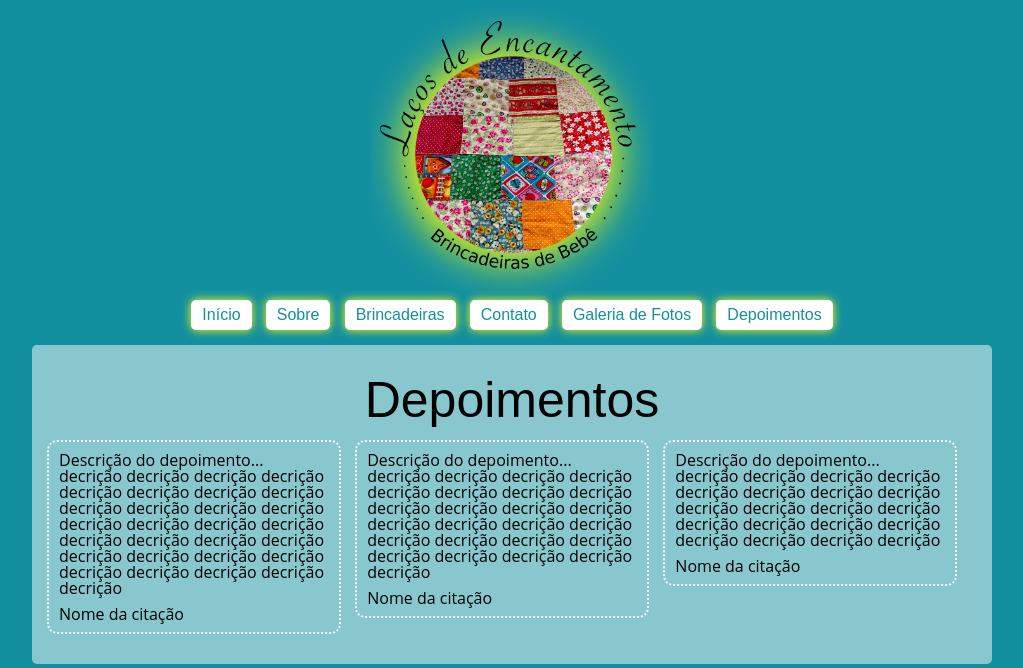
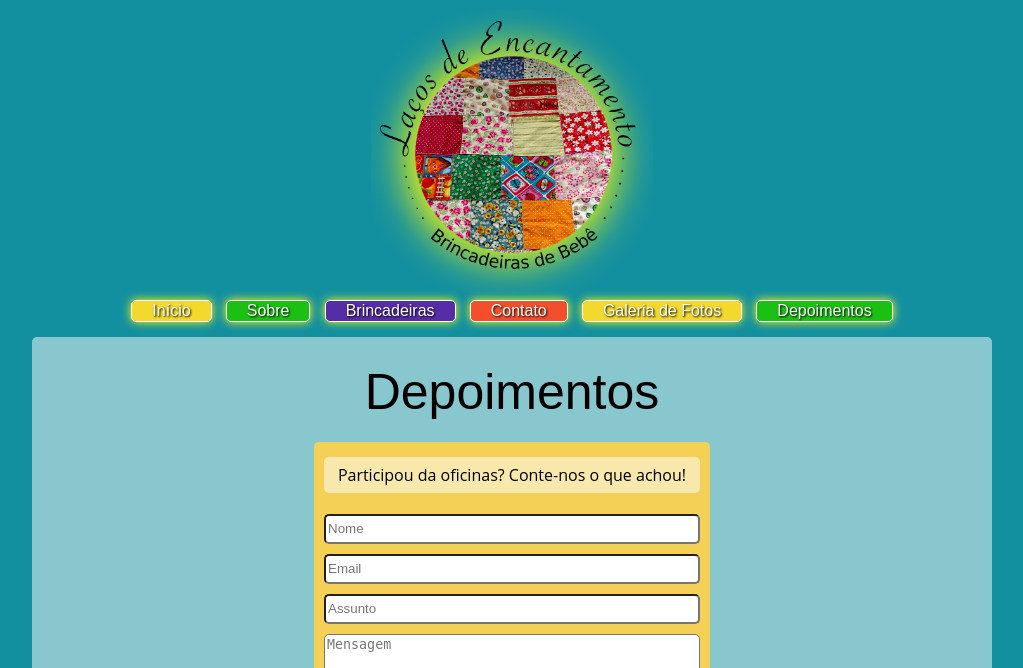
Before and after one commit to franklindeoliveira/lacosdeencantamento, a PHP site: page /depoimentos.php in a window 1280 px wide. Shown: the top 668 px of the page, without its empty margins (128-1151 px from the left). Run offline with PHP 8.4, Linux system fonts and the light colour scheme; grey boxes are pictures that could not be loaded.

Commit message:
menu: cores, espacamentos, depoimentos

```diff
--- a/cabecalho.php
+++ b/cabecalho.php
@@ -2,12 +2,12 @@
     <h1><img class="logo logoHeader" src="img/logo.png" alt="Laços de Encantamento - Brincadeiras de Bebê"></h1>
     <nav class="menu-opcoes">
         <ul>
-            <li><a href="index.php"><button>Início</button></a></li>
-            <li><a href="sobre.php"><button>Sobre</button></a></li>
-            <li><a href="brincadeiras.php"><button>Brincadeiras</button></a></li>
-            <li><a href="contato.php"><button>Contato</button></a></li>
-            <li><a href="galeria.php"><button>Galeria de Fotos</button></a></li>
-            <li><a href="depoimentos.php"><button>Depoimentos</button></a></li>
+            <li><a href="index.php"><button class="amarelo">Início</button></a></li>
+            <li><a href="sobre.php"><button class="verde">Sobre</button></a></li>
+            <li><a href="brincadeiras.php"><button class="roxo">Brincadeiras</button></a></li>
+            <li><a href="contato.php"><button class="laranja">Contato</button></a></li>
+            <li><a href="galeria.php"><button class="amarelo">Galeria de Fotos</button></a></li>
+            <li><a href="depoimentos.php"><button class="verde">Depoimentos</button></a></li>
         </ul>
     </nav>
 </header>
--- a/css/estilos.css
+++ b/css/estilos.css
@@ -350,7 +350,7 @@ header {
     width: 50%;
 }
 
-.lista-email p, .redes-sociais p{
+.lista-email p, .redes-sociais p {
     margin-bottom: 15px;
 }
 
@@ -386,11 +386,29 @@ section.depoimentos blockcote p {
 }
 
 .menu-opcoes button {
-    background-color: #ffffff;
-    border: 5px solid #ffffff;
+    border: 1px solid #ffffff;
     border-radius: 5px;
     box-shadow: 0px 0px 10px #ffff00;
-    font-size: 50%;
+    font-size: 68%;
+    padding: 1px 6px;
+    color: #fff;
+    text-shadow: 1px 1px 2px #000;
+}
+
+.menu-opcoes button.verde {
+    background-color: #1BC012;
+}
+
+.menu-opcoes button.amarelo {
+    background-color: #F3D82D;
+}
+
+.menu-opcoes button.laranja {
+    background-color: #F34F2D;
+}
+
+.menu-opcoes button.roxo {
+    background-color: #552DA6;
 }
 
 .menu-opcoes li a {
@@ -408,6 +426,7 @@ header h1, header nav {
 
     .menu-opcoes button {
         font-size: 100%;
+        padding: 1px 20px;
     }
 }
 
--- a/depoimentos.php
+++ b/depoimentos.php
@@ -10,8 +10,22 @@
 <body>
     <?php include("cabecalho.php"); ?>
     <main>
-        <section class="depoimentos">
+        <section class="depoimentos contato">
             <h2>Depoimentos</h2>
+
+            <div class="lista-email">
+                <h3 class="transparente">Participou da oficinas? Conte-nos o que achou!</h3>
+                <form action="contatoEmail.php" method="post">
+                    <input name="assunto" type="hidden" id="assunto" value="Contato"><br />
+                    <input name="nome" placeholder="Nome" type="text"><br />
+                    <input name="email" placeholder="Email" type="email"><br />
+                    <input name="assuntoUsuario" placeholder="Assunto" type="text"><br />
+                    <textarea name="mensagemUsuario" placeholder="Mensagem"></textarea>
+
+                    <input type="submit" value="Enviar!">
+                </form>
+            </div>
+<!--
             <blockcote>
                 <p>Descrição do depoimento... decrição decrição decrição decrição decrição decrição decrição decrição decrição decrição decrição decrição decrição decrição decrição decrição decrição decrição decrição decrição decrição decrição decrição decrição decrição decrição decrição decrição decrição</p>
                 <cite>Nome da citação</cite>
@@ -24,6 +38,7 @@
                 <p>Descrição do depoimento... decrição decrição decrição decrição decrição decrição decrição decrição decrição decrição decrição decrição decrição decrição decrição decrição decrição decrição decrição decrição</p>
                 <cite>Nome da citação</cite>
             </blockcote>
+-->
         </section>
     </main>
     <?php include("rodape.php"); ?>
```
